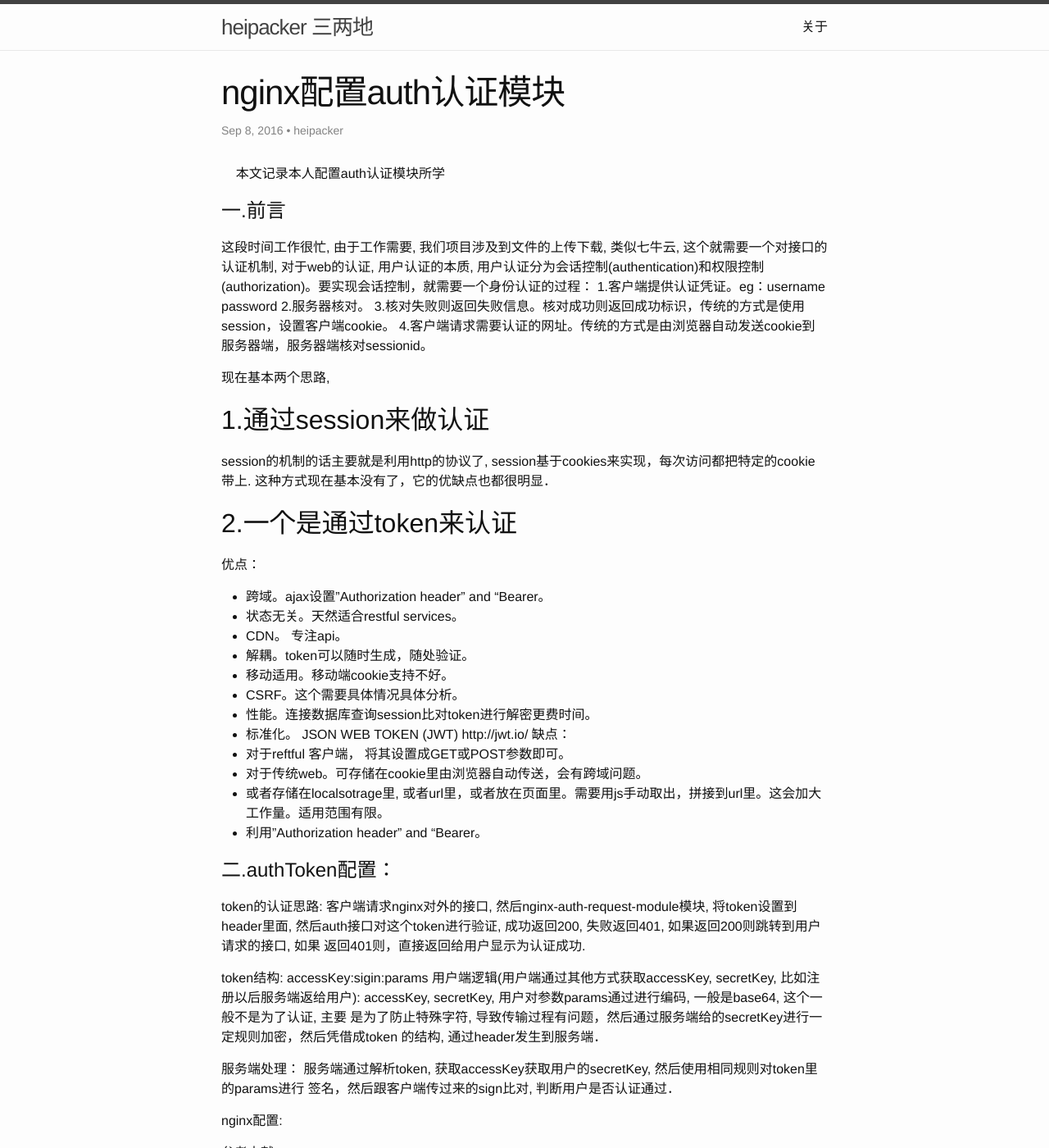
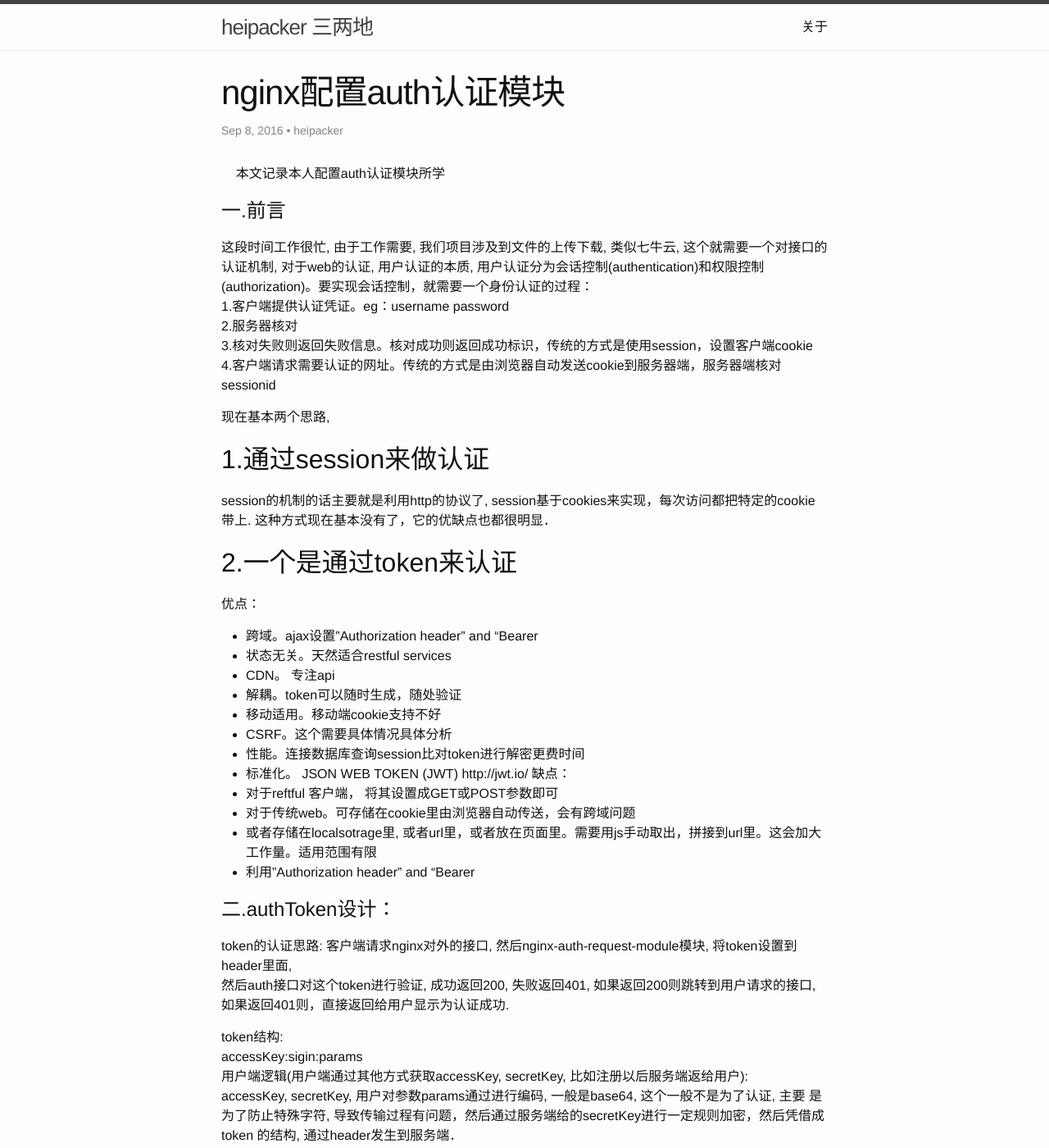
Before and after one commit to heipacker/heipacker.github.io, a Jekyll site: the page built from _posts/2016-09-09-nginx-auth-token.markdown, in a window 1280 px wide and 1400 px high. Shown: the whole window at 82% size. Built offline with Jekyll 4.4.1, drawn with Linux system fonts in a browser that asks for light colours; comment, search, counter and statistics services are not loaded; some of the changed text lies outside the part shown.

Commit message:
添加auth token认证文章 修改格式

```diff
--- a/_posts/2016-09-09-nginx-auth-token.markdown
+++ b/_posts/2016-09-09-nginx-auth-token.markdown
@@ -10,11 +10,11 @@ tag: 技术,nginx,authToken,upload
 
 # 一.前言
   这段时间工作很忙, 由于工作需要, 我们项目涉及到文件的上传下载, 类似七牛云, 这个就需要一个对接口的
-认证机制, 对于web的认证, 用户认证的本质, 用户认证分为会话控制(authentication)和权限控制(authorization)。要实现会话控制，就需要一个身份认证的过程：
-1.客户端提供认证凭证。eg：username password
-2.服务器核对。
-3.核对失败则返回失败信息。核对成功则返回成功标识，传统的方式是使用session，设置客户端cookie。
-4.客户端请求需要认证的网址。传统的方式是由浏览器自动发送cookie到服务器端，服务器端核对sessionid。
+认证机制, 对于web的认证, 用户认证的本质, 用户认证分为会话控制(authentication)和权限控制(authorization)。要实现会话控制，就需要一个身份认证的过程：<br/>
+1.客户端提供认证凭证。eg：username password<br/>
+2.服务器核对<br/>
+3.核对失败则返回失败信息。核对成功则返回成功标识，传统的方式是使用session，设置客户端cookie<br/>
+4.客户端请求需要认证的网址。传统的方式是由浏览器自动发送cookie到服务器端，服务器端核对sessionid<br/>
 
 现在基本两个思路,
 ## 1.通过session来做认证 ##
@@ -22,37 +22,38 @@ tag: 技术,nginx,authToken,upload
 带上. 这种方式现在基本没有了，它的优缺点也都很明显．
 ## 2.一个是通过token来认证 ##
 优点：
-*   跨域。ajax设置"Authorization header" and "Bearer。
-*   状态无关。天然适合restful services。
-*   CDN。 专注api。
-*   解耦。token可以随时生成，随处验证。
-*   移动适用。移动端cookie支持不好。
-*   CSRF。这个需要具体情况具体分析。
-*   性能。连接数据库查询session比对token进行解密更费时间。
+*   跨域。ajax设置"Authorization header" and "Bearer<br/>
+*   状态无关。天然适合restful services<br/>
+*   CDN。 专注api<br/>
+*   解耦。token可以随时生成，随处验证<br/>
+*   移动适用。移动端cookie支持不好<br/>
+*   CSRF。这个需要具体情况具体分析<br/>
+*   性能。连接数据库查询session比对token进行解密更费时间<br/>
 *   标准化。 JSON WEB TOKEN (JWT) http://jwt.io/
 缺点：
-*   对于reftful 客户端， 将其设置成GET或POST参数即可。
-*   对于传统web。可存储在cookie里由浏览器自动传送，会有跨域问题。
-*   或者存储在localsotrage里, 或者url里，或者放在页面里。需要用js手动取出，拼接到url里。这会加大工作量。适用范围有限。
-*   利用"Authorization header" and "Bearer。
+*   对于reftful 客户端， 将其设置成GET或POST参数即可<br/>
+*   对于传统web。可存储在cookie里由浏览器自动传送，会有跨域问题<br/>
+*   或者存储在localsotrage里, 或者url里，或者放在页面里。需要用js手动取出，拼接到url里。这会加大工作量。适用范围有限<br/>
+*   利用"Authorization header" and "Bearer<br/>
 
-# 二.authToken配置：
+# 二.authToken设计：
 token的认证思路:
-  客户端请求nginx对外的接口, 然后nginx-auth-request-module模块, 将token设置到header里面, 然后auth接口对这个token进行验证, 成功返回200, 失败返回401, 如果返回200则跳转到用户请求的接口, 如果
-  返回401则，直接返回给用户显示为认证成功.
+  客户端请求nginx对外的接口, 然后nginx-auth-request-module模块, 将token设置到header里面,<br/>
+然后auth接口对这个token进行验证, 成功返回200, 失败返回401, 如果返回200则跳转到用户请求的接口, <br/>
+如果返回401则，直接返回给用户显示为认证成功.
 
-token结构:
-  accessKey:sigin:params
-用户端逻辑(用户端通过其他方式获取accessKey, secretKey, 比如注册以后服务端返给用户):
+token结构:<br/>
+  accessKey:sigin:params<br/>
+用户端逻辑(用户端通过其他方式获取accessKey, secretKey, 比如注册以后服务端返给用户):<br/>
   accessKey, secretKey, 用户对参数params通过进行编码, 一般是base64, 这个一般不是为了认证, 主要
 是为了防止特殊字符, 导致传输过程有问题，然后通过服务端给的secretKey进行一定规则加密，然后凭借成token
-的结构, 通过header发生到服务端．
+的结构, 通过header发生到服务端．<br/>
 
-服务端处理：
+服务端处理：<br/>
   服务端通过解析token, 获取accessKey获取用户的secretKey, 然后使用相同规则对token里的params进行
 签名，然后跟客户端传过来的sign比对, 判断用户是否认证通过．
 
-nginx配置:
+# 三.nginx配置:<br/>
 
 
 
```
